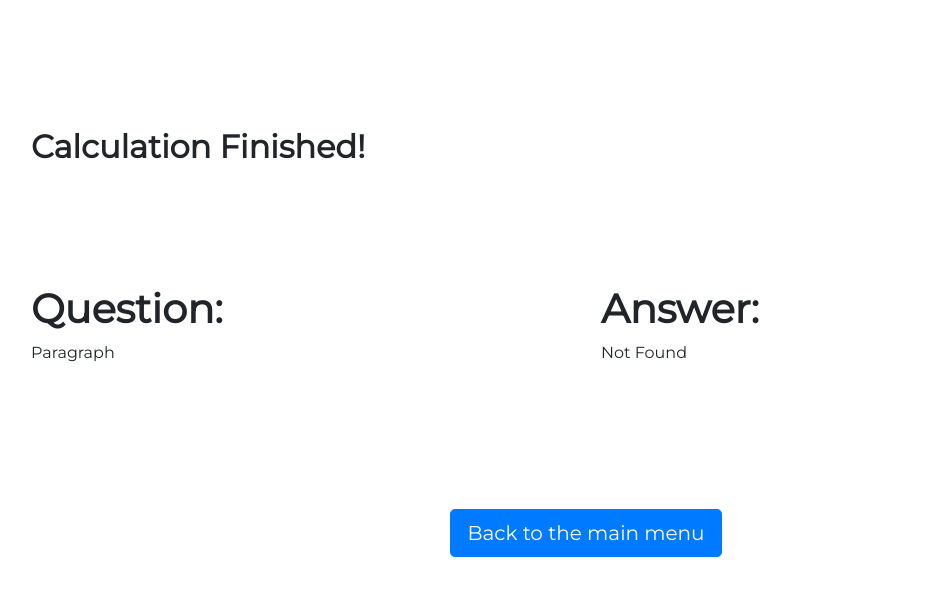
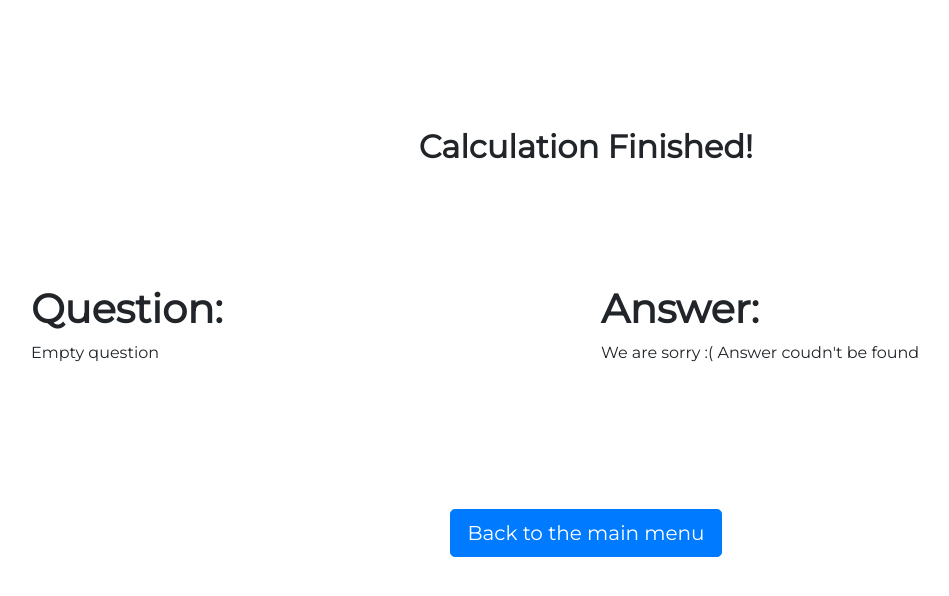
Before and after one commit to Marrkon/Msc-pipeline-interface, a Flask app: page /score in a window 1280 px wide. Shown: the part 72-668 px from the top of the page, without its empty margins (54-1003 px from the left). Run offline with Flask 2, Linux system fonts and the light colour scheme; some libraries are stand-ins or nearby versions.

```diff
--- a/templates/score.html
+++ b/templates/score.html
@@ -5,22 +5,39 @@
 
 <body>
 
-    <div class="container text-center d-xl-flex justify-content-xl-start" style="margin-top: 10%;text-align: left;">
+       <div class="container text-center d-xl-flex justify-content-xl-center" style="margin-top: 10%;">
         <h1 class="d-xl-flex justify-content-xl-center" style="font-family: Montserrat;font-size: 32px;">Calculation Finished!</h1>
     </div>
     <div class="container">
         <div class="row d-xl-flex justify-content-xl-center" style="margin-top: 10%;">
             <div class="col-md-6">
                 <h1 style="font-family: Montserrat;">Question:</h1>
-                <p style="font-family: Montserrat;">Paragraph</p>
+
+                {% if not question %}
+                <p style="font-family: Montserrat;">Empty question</p>
+                {% endif %}
+
+                {% if question %}
+                <p style="font-family: Montserrat;">{{ question }}</p>
+                {% endif %}
             </div>
             <div class="col-md-6">
                 <h1 style="font-family: Montserrat;">Answer:</h1>
-                <p style="font-family: Montserrat;">Not Found</p>
+
+                {% if not answer %}
+                <p style="font-family: Montserrat;">We are sorry :( Answer coudn't be found</p>
+                {% endif %}
+
+                {% if answer %}
+                <p style="font-family: Montserrat;">{{answer}}</p>
+                {% endif %}
+
             </div>
         </div>
     </div>
 
+
+
     <div class="container text-center" style="margin-top: 10%;"><a class="btn btn-primary btn-lg ml-auto" role="button" href={{ url_for('index') }} style="font-family: Montserrat;">Back to the main menu</a></div>
 
 {% endblock %}
```
